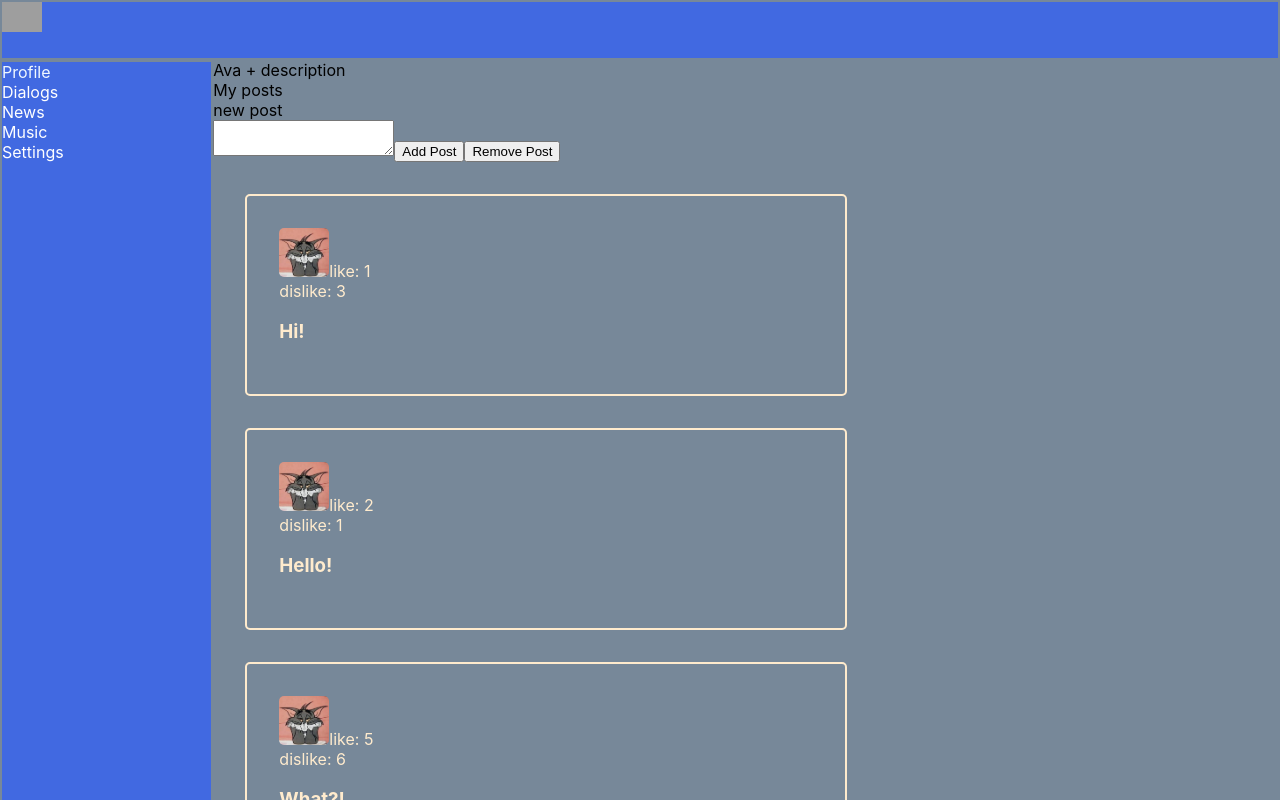
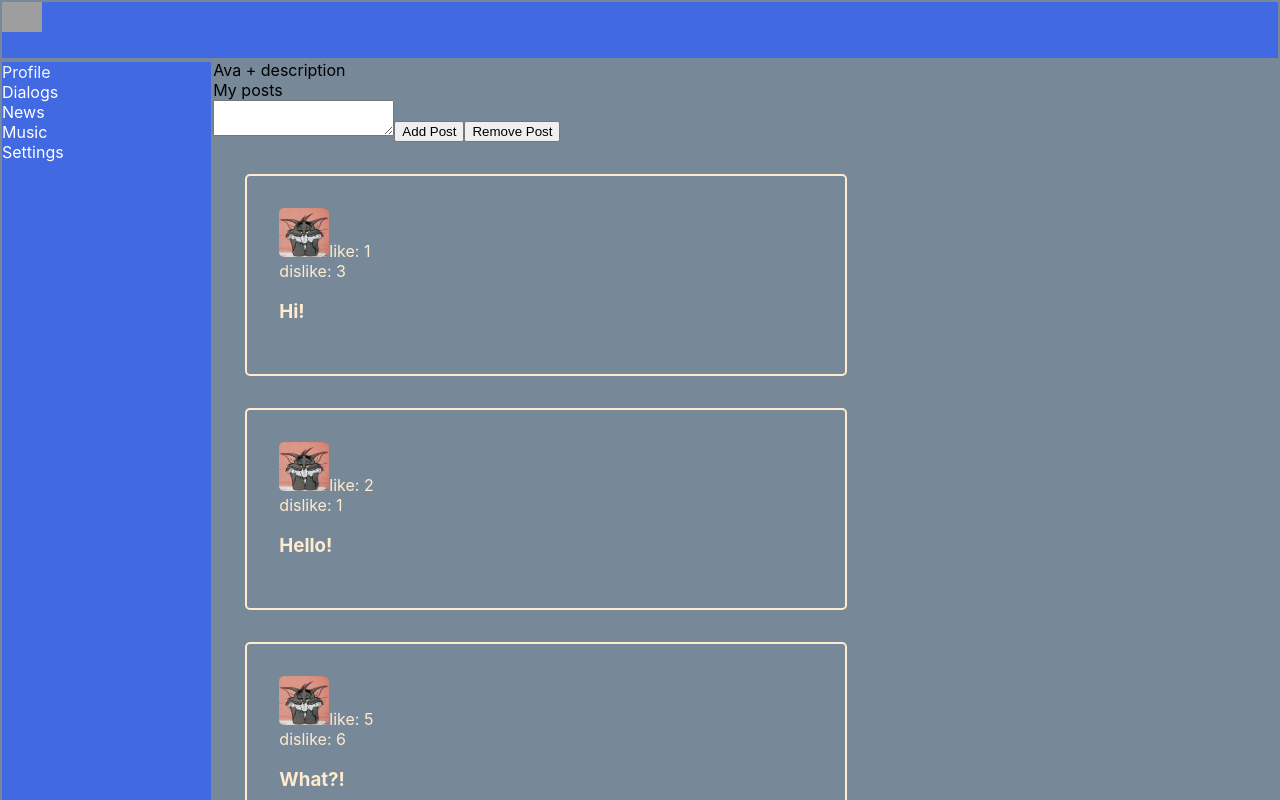
Before and after one commit to MaxHuzarevich/react_app, a React (Create React App) app: page /profile in a window 1280 px wide. Shown: the top 800 px of the page. Built offline with nearby package versions, Linux system fonts and the light colour scheme; grey boxes are pictures that could not be loaded.

Commit message:
- function rerenderEntireTree

```diff
--- a/src/Components/Profile/MyPosts/MyPosts/MyPosts.tsx
+++ b/src/Components/Profile/MyPosts/MyPosts/MyPosts.tsx
@@ -27,9 +27,8 @@ export const MyPosts = ({posts, AddNewPost}: MyPostsType) => {
     return (
         <div>
             <div>
-                My posts
                 <div>
-                    new post
+                    My posts
                 </div>
                 <textarea ref={newPostElement}/>
                 <button onClick={addPost}>Add Post</button>
--- a/src/Components/State/State.tsx
+++ b/src/Components/State/State.tsx
@@ -1,3 +1,5 @@
+import {RerenderEntireTree} from "../../Render";
+
 export type dialogType = {
     id: number
     name: string
@@ -36,7 +38,8 @@ export const AddNewPost = (message: string) => {
         like: 0,
         dislike: 0
     }
-   State.profilePage.posts.push(NewMessage)
+    State.profilePage.posts.push(NewMessage)
+    RerenderEntireTree();
 }
 
 export const State: StateType = {
--- /dev/null
+++ b/src/Render.tsx
@@ -0,0 +1,14 @@
+import React from "react";
+import ReactDOM from "react-dom";
+import {BrowserRouter} from "react-router-dom";
+import App from "./App";
+import {State} from "./Components/State/State";
+
+export const RerenderEntireTree = () => {
+    ReactDOM.render(
+        <BrowserRouter>
+            <App dialogsPage={State.dialogsPage} profilePage={State.profilePage} />
+        </BrowserRouter>,
+        document.getElementById('root')
+    );
+}
--- a/src/index.tsx
+++ b/src/index.tsx
@@ -1,15 +1,5 @@
 import React from 'react';
-import ReactDOM from 'react-dom';
 import './index.css';
-import App from './App';
-import {BrowserRouter} from 'react-router-dom';
-import {State} from "./Components/State/State";
+import {RerenderEntireTree} from "./Render";
 
-console.log(State.profilePage.posts)
-
-ReactDOM.render(
-    <BrowserRouter>
-        <App dialogsPage={State.dialogsPage} profilePage={State.profilePage} />
-    </BrowserRouter>,
-    document.getElementById('root')
-);
+RerenderEntireTree();
```
